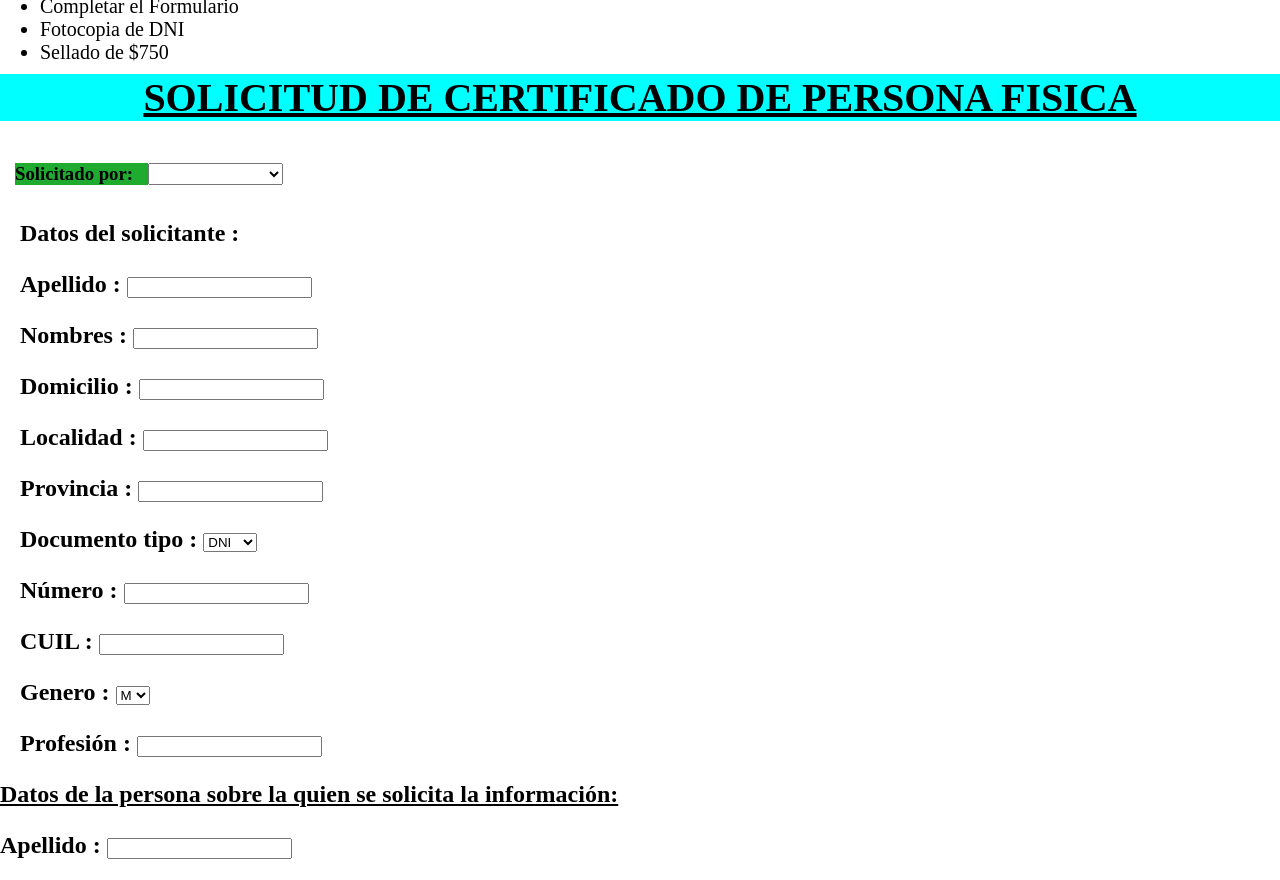
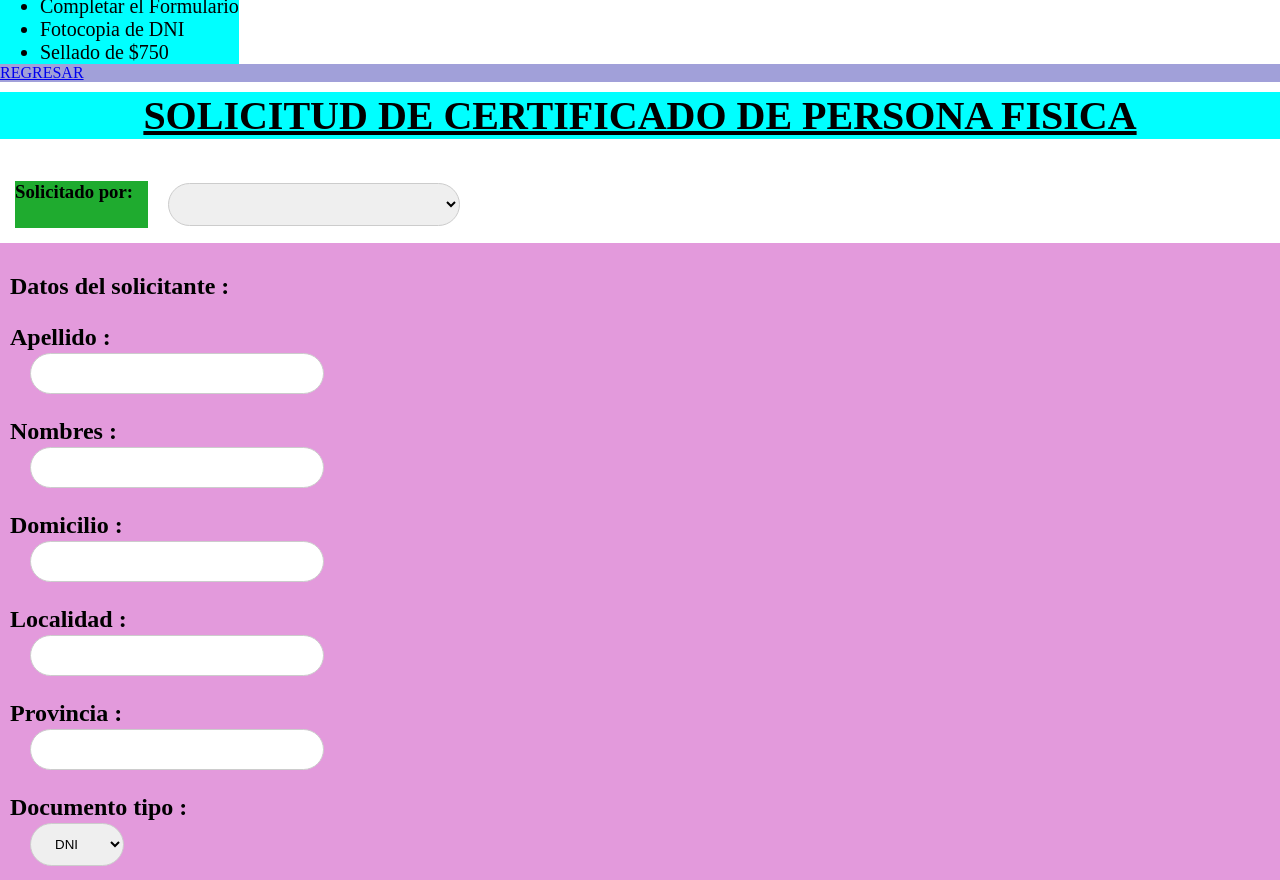
Before and after one commit to maky99/deudores, a plain HTML site: page formulario deudores.html in a window 1280 px wide. Shown: the part 253-1133 px from the top of the page. Drawn offline with Linux system fonts and the light colour scheme.

Commit message:
mod form deudo

```diff
--- a/formulario deudores.html
+++ b/formulario deudores.html
@@ -30,12 +30,16 @@
             <li>Fotocopia de DNI</li>
             <li>Sellado de $750</li>
         </ul>
+
     </div>
+    <nav>
+        <a href="index.html">REGRESAR</a>
+    </nav>
     <h1 class="titulo"><ins>SOLICITUD DE CERTIFICADO DE PERSONA FISICA</ins></h1>
 
     <div class="selecamb">
         <h3 class="selec">Solicitado por: </h3>
-        <select id="tramite" onclick="pepe(this)">
+        <select id="tramite" onchange="desaparece()">
             <option value=""></option>
             <option value="empresa">Empresa</option>
             <option value="organismoPublico">Organismo Público</option>
@@ -43,25 +47,34 @@
             <option value="particular">Particular</option>
         </select>
     </div>
+    <script>
+        function desaparece{
+            if (Option == "empresa") {
+
+
+            }
+        }
+
+    </script>
 
     <!--aca cuadno no sea el particular que aparezca esto, ver lo que dijo el profe  -->
     <div class="formu1">
         <div class="nopersonal">
             <form action="#">
                 <h2> Datos del solicitante :</2>
-                    <p><label for="apellido">Apellido : <input type="apellido" id="apellido"></label></p>
-                    <p><label for="nombre">Nombres : <input type="nombre" id="nombre"></label></p>
-                    <p><label for="domicilio">Domicilio : <input type="domicilio" id="domicilio"></label></p>
-                    <p><label for="localidad">Localidad : <input type="localidad" id="localidad"></label></p>
-                    <p><label for="provincia">Provincia : <input type="provincia" id="provicia"></label></p>
+                    <p><label for="apellido">Apellido : <input type="texto" id="apellido"></label></p>
+                    <p><label for="nombre">Nombres : <input type="texto" id="nombre"></label></p>
+                    <p><label for="domicilio">Domicilio : <input type="texto" id="domicilio"></label></p>
+                    <p><label for="localidad">Localidad : <input type="texto" id="localidad"></label></p>
+                    <p><label for="provincia">Provincia : <input type="texto" id="provicia"></label></p>
                     <p><label>Documento tipo :
                             <select id="tipodni">
                                 <option value="dni">DNI</option>
                                 <option value="dnie">DNIE</option>
                             </select>
                         </label></p>
-                    <p><label for="numero">Número : <input type="numero" id="numero"></label></p>
-                    <p><label for="cuil">CUIL : <input type="cuil" id="cuil"></label></p>
+                    <p><label for="numero">Número : <input type="texto" id="numero"></label></p>
+                    <p><label for="cuil">CUIL : <input type="texto" id="cuil"></label></p>
                     <p><label>Genero :
                             <select id="genero">
                                 <option value="m">M</option>
@@ -69,7 +82,7 @@
                                 <option value="x">X</option>
                             </select>
                         </label></p>
-                    <p><label for="profesion">Profesión : <input type="profesion" id="profesion"></label></p>
+                    <p><label for="profesion">Profesión : <input type="texto" id="profesion"></label></p>
         </div>
         <script>
             function pepe(o) {
--- a/juridico.css
+++ b/juridico.css
@@ -35,7 +35,16 @@ header {
 
 /*requisitos*/
 .requisi {
-  text-align: left;
+  justify-content: space-between;
+  /*text-align: left;*/
+  display:inline-flex;
+  background-color: aqua;
+}
+nav{
+
+  justify-content: space-between;
+
+  background-color: rgb(161, 160, 217);
 }
 
 .listrequi {
@@ -71,11 +80,23 @@ header {
   background-color: rgb(31, 171, 47);
 }
 
-.formu1{
-display: ;
-padding-left: 20px;
+
+.formu1 input[type=texto], select{
+  width: 20%;
+  padding: 12px 20px;
+  margin: 2px 20px;
+  display:flex;
+  border: 1px solid #ccc;
+  border-radius: 50px;
+  box-sizing:content-box;
 }
-formu1 h2{
-text-align: center;
-
+.formu1 {
+padding: 10px;
+background-color: rgb(227, 154, 220);
 }
+#tipodni{
+  width: auto;
+}
+#genero{
+  width: auto;
+}
```
Also changed, not shown: index.html (+1 -1 lines), deudo.js (added), imagenes/puerta.jpeg (added).
